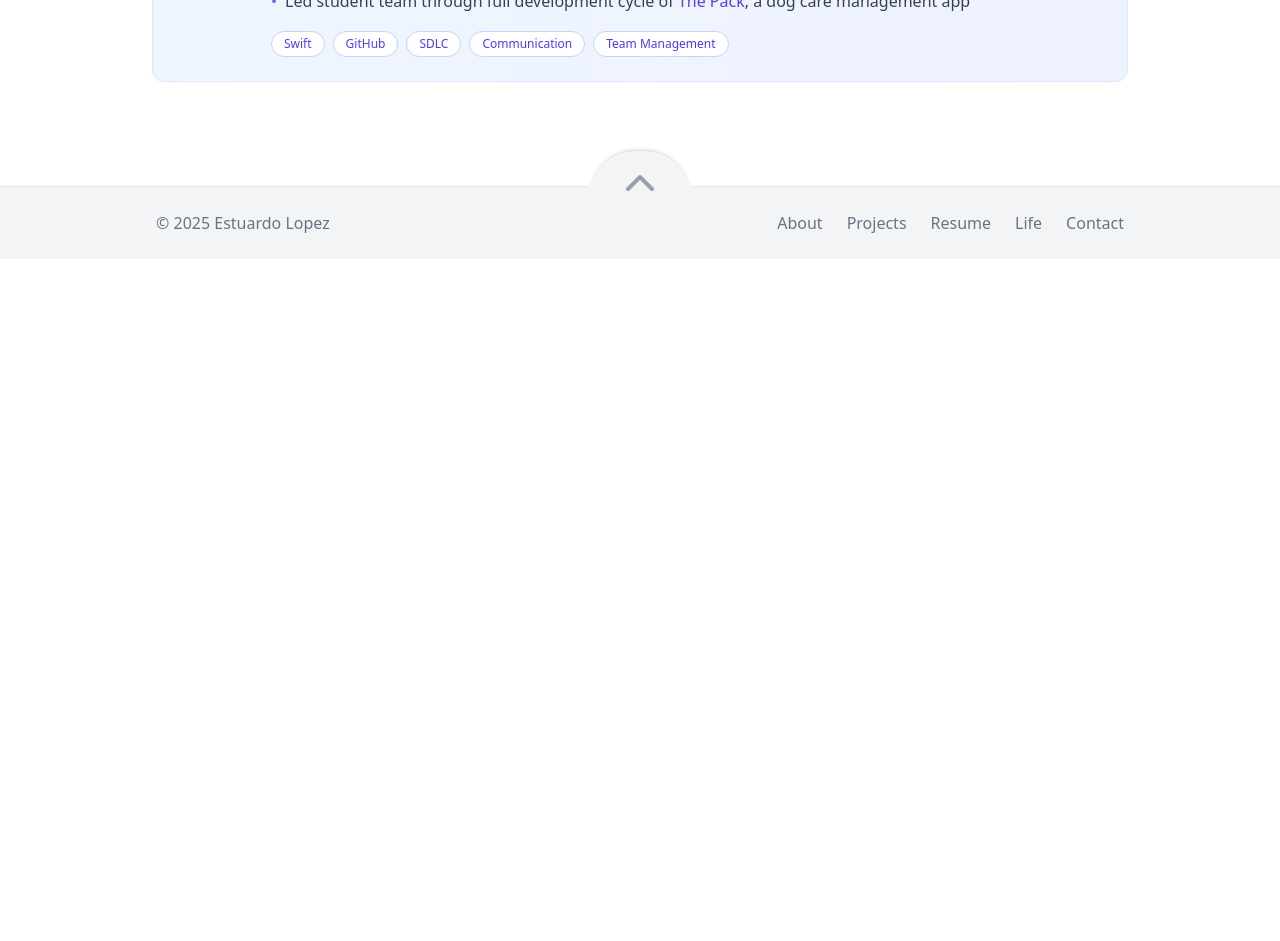
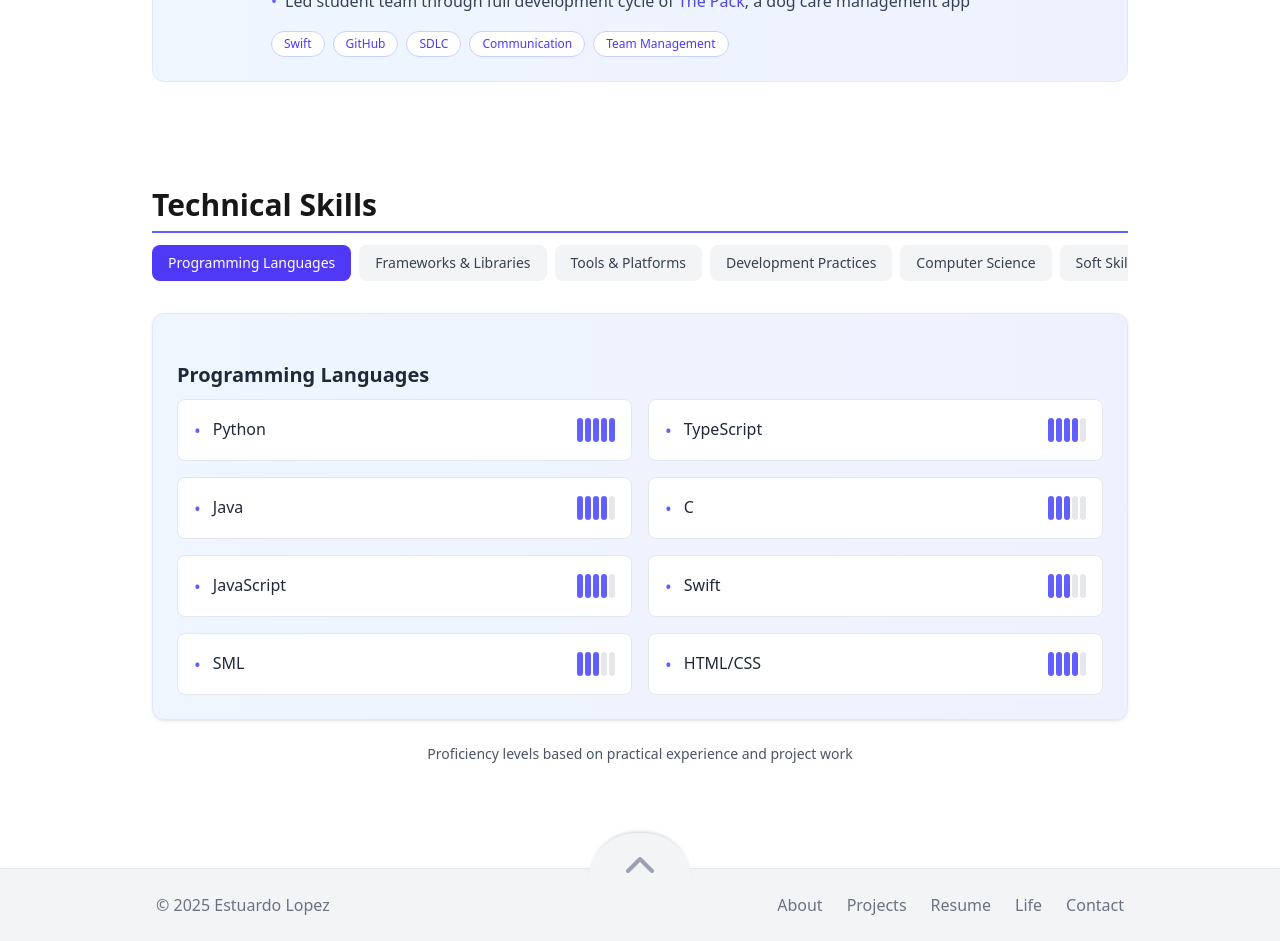
Before and after one commit to estulpz202/personal-website, a Next.js app: page /about in a window 1280 px wide. Shown: the part 1000-1941 px from the top of the page. Before the commit the page ends 1259 px from the top, so only its background shows below. Built offline with nearby package versions, Linux system fonts and the light colour scheme.

Commit message:
Fixed skills section name and imports for home page. Add initial SkillsSection for about page.

```diff
--- a/src/app/about/page.tsx
+++ b/src/app/about/page.tsx
@@ -1,6 +1,7 @@
 import Container from '@/components/common/Container';
 import EducationSection from '@/components/about/EducationSection';
 import ExperienceSection from '@/components/about/ExperienceSection';
+import SkillsSection from '@/components/skills/SkillsSection';
 
 /**
  * Page metadata for browser tab display
@@ -29,6 +30,9 @@ export default function AboutPage() {
 
         {/* Experience Section Component */}
         <ExperienceSection />
+
+        {/* Skills Section Component */}
+        <SkillsSection />
       </Container>
     </main>
   );
--- a/src/components/skills/SkillsData.ts
+++ b/src/components/skills/SkillsData.ts
@@ -1,91 +1,23 @@
 /**
- * Types and data for skills section
- */
-
-export type SkillCategory = 'languages' | 'tools' | 'development' | 'soft';
-
-export const skillsData: Record<
-  SkillCategory,
-  {
-    title: string;
-    skills: Array<{ name: string }>;
-  }
-> = {
-  languages: {
-    title: 'Programming Languages',
-    skills: [
-      { name: 'Python' },
-      { name: 'TypeScript' },
-      { name: 'Java' },
-      { name: 'C' },
-      { name: 'JavaScript' },
-      { name: 'Swift' },
-      { name: 'SML' },
-      { name: 'HTML/CSS' },
-    ],
-  },
-  tools: {
-    title: 'Technical Tools',
-    skills: [
-      { name: 'GitHub' },
-      { name: 'Docker' },
-      { name: 'FastAPI' },
-      { name: 'React' },
-      { name: 'Next.js' },
-      { name: 'NPM/Yarn' },
-      { name: 'Maven' },
-      { name: 'Poetry' },
-      { name: 'Command Line' },
-      { name: 'Firebase' },
-      { name: 'Tailwind CSS' },
-    ],
-  },
-  development: {
-    title: 'Development Skills',
-    skills: [
-      { name: 'Algorithms' },
-      { name: 'Data Structures' },
-      { name: 'OOP' },
-      { name: 'Functional Programming' },
-      { name: 'REST APIs' },
-      { name: 'System Design' },
-      { name: 'Full Stack Development' },
-      { name: 'Testing' },
-      { name: 'CI/CD' },
-      { name: 'Version Control' },
-      { name: 'UI/UX Basics' },
-      { name: 'DevOps Basics' },
-    ],
-  },
-  soft: {
-    title: 'Soft Skills',
-    skills: [
-      { name: 'Communication' },
-      { name: 'Team Leadership' },
-      { name: 'Project Management' },
-      { name: 'Problem Solving' },
-      { name: 'Mentorship' },
-      { name: 'Time Management' },
-      { name: 'Adaptability' },
-      { name: 'Critical Thinking' },
-    ],
-  },
-};
-
-/**
- * Home page simplified skills data (subset for homepage)
+ * Type definitions for a single skill, category, and skills data
  */
 export type Skill = {
   name: string;
-  icon: string;
+  proficiency?: number; // Optional: 1-5 scale for the about page
+  icon?: string; // Optional: icon name for the home page
 };
 
-export type HomeSkillCategory = {
+export type SkillCategory = {
   title: string;
   skills: Skill[];
 };
 
-export const homeSkillsData: HomeSkillCategory[] = [
+export type SkillsDataType = Record<string, SkillCategory>;
+
+/**
+ * Home page skills data
+ */
+export const homeSkillsData: SkillCategory[] = [
   {
     title: 'Languages',
     skills: [
@@ -114,3 +46,87 @@ export const homeSkillsData: HomeSkillCategory[] = [
     ],
   },
 ];
+
+/**
+ * Comprehensive skills data for the about page
+ */
+export const skillsData: SkillsDataType = {
+  languages: {
+    title: 'Programming Languages',
+    skills: [
+      { name: 'Python', proficiency: 5 },
+      { name: 'TypeScript', proficiency: 4 },
+      { name: 'Java', proficiency: 4 },
+      { name: 'C', proficiency: 3 },
+      { name: 'JavaScript', proficiency: 4 },
+      { name: 'Swift', proficiency: 3 },
+      { name: 'SML', proficiency: 3 },
+      { name: 'HTML/CSS', proficiency: 4 },
+    ],
+  },
+  frameworks: {
+    title: 'Frameworks & Libraries',
+    skills: [
+      { name: 'FastAPI', proficiency: 5 },
+      { name: 'Node.js', proficiency: 4 },
+      { name: 'Next.js', proficiency: 4 },
+      { name: 'Tailwind CSS', proficiency: 4 },
+      { name: 'React', proficiency: 4 },
+      { name: 'Express.js', proficiency: 3 },
+      { name: 'Spring Boot', proficiency: 3 },
+      { name: 'UIKit', proficiency: 3 },
+    ],
+  },
+  tools: {
+    title: 'Tools & Platforms',
+    skills: [
+      { name: 'GitHub', proficiency: 5 },
+      { name: 'Git', proficiency: 5 },
+      { name: 'Docker', proficiency: 4 },
+      { name: 'VS Code', proficiency: 5 },
+      { name: 'Firebase', proficiency: 3 },
+      { name: 'AWS', proficiency: 3 },
+      { name: 'Jira', proficiency: 4 },
+      { name: 'Figma', proficiency: 3 },
+    ],
+  },
+  practices: {
+    title: 'Development Practices',
+    skills: [
+      { name: 'Testing', proficiency: 4 },
+      { name: 'DevOps', proficiency: 3 },
+      { name: 'LLM API Integration', proficiency: 4 },
+      { name: 'CI/CD', proficiency: 3 },
+      { name: 'Agile/Scrum', proficiency: 4 },
+      { name: 'REST API Design', proficiency: 5 },
+      { name: 'Code Review', proficiency: 4 },
+      { name: 'System Design', proficiency: 4 },
+    ],
+  },
+  concepts: {
+    title: 'Computer Science',
+    skills: [
+      { name: 'Data Structures', proficiency: 5 },
+      { name: 'Algorithms', proficiency: 5 },
+      { name: 'Object-Oriented Programming', proficiency: 5 },
+      { name: 'Functional Programming', proficiency: 4 },
+      { name: 'Database Design', proficiency: 4 },
+      { name: 'Computer Architecture', proficiency: 3 },
+      { name: 'Operating Systems', proficiency: 3 },
+      { name: 'Networking', proficiency: 3 },
+    ],
+  },
+  soft: {
+    title: 'Soft Skills',
+    skills: [
+      { name: 'Communication', proficiency: 5 },
+      { name: 'Team Leadership', proficiency: 4 },
+      { name: 'Project Management', proficiency: 4 },
+      { name: 'Problem Solving', proficiency: 5 },
+      { name: 'Mentorship', proficiency: 4 },
+      { name: 'Time Management', proficiency: 4 },
+      { name: 'Adaptability', proficiency: 5 },
+      { name: 'Critical Thinking', proficiency: 5 },
+    ],
+  },
+};
--- a/src/components/skills/SkillsSection.tsx
+++ b/src/components/skills/SkillsSection.tsx
@@ -1,90 +1,77 @@
-import Link from 'next/link';
+'use client';
+
+import { useState } from 'react';
 import SectionHeader from '@/components/common/SectionHeader';
-import SkillsIcon from './SkillsIcon';
+import { skillsData } from './SkillsData';
 import Icon from '@/components/ui/Icon';
 
-// Skill types and data
-type Skill = {
-  name: string;
-  icon: string;
-};
+/**
+ * SkillsSection - Comprehensive skills display for the about page
+ */
+export default function SkillsSection() {
+  const [activeTab, setActiveTab] = useState<string>('languages');
 
-type SkillCategory = {
-  title: string;
-  skills: Skill[];
-};
-
-const skillsData: SkillCategory[] = [
-  {
-    title: 'Languages',
-    skills: [
-      { name: 'Python', icon: 'python' },
-      { name: 'TypeScript', icon: 'typescript' },
-      { name: 'Java', icon: 'java' },
-      { name: 'C', icon: 'c' },
-    ],
-  },
-  {
-    title: 'Full Stack',
-    skills: [
-      { name: 'FastAPI', icon: 'fastapi' },
-      { name: 'Node.js', icon: 'nodejs' },
-      { name: 'Next.js', icon: 'nextjs' },
-      { name: 'Tailwind CSS', icon: 'tailwindcss' },
-    ],
-  },
-  {
-    title: 'Tools & Practices',
-    skills: [
-      { name: 'GitHub', icon: 'github' },
-      { name: 'LLM API', icon: 'llmapi' },
-      { name: 'DevOps', icon: 'devops' },
-      { name: 'Testing', icon: 'testing' },
-    ],
-  },
-];
-
-// Single skill card component
-const SkillCard = ({ skill }: { skill: Skill }) => {
+  /**
+   * Renders proficiency indicator bars
+   */
+  const renderProficiency = (level: number = 3) => {
     return (
-    <div className="flex items-center gap-2 p-2 bg-white rounded-lg border border-gray-200 shadow-sm">
-      <div className="flex-shrink-0">
-        <SkillsIcon name={skill.icon} className="h-6 w-6" />
-      </div>
-      <span className="font-medium text-gray-800 text-sm">{skill.name}</span>
+      <div className="flex gap-0.5">
+        {[1, 2, 3, 4, 5].map((i) => (
+          <div
+            key={i}
+            className={`w-1.5 h-6 rounded-sm ${i <= level ? 'bg-indigo-500' : 'bg-gray-200'}`}
+          />
+        ))}
       </div>
     );
   };
 
-export default function SkillsSection() {
   return (
-    <section className="pt-8 pb-10 fade-in-up">
-      <SectionHeader title="Technical Highlights" />
+    <section className="py-10 fade-in-up" id="skills">
+      <SectionHeader title="Technical Skills" />
 
-      <div className="grid grid-cols-1 md:grid-cols-3 gap-6">
-        {skillsData.map((category) => (
-          <div key={category.title} className="space-y-3">
-            <h3 className="text-lg font-medium text-gray-700 mb-2">{category.title}</h3>
-            <div className="grid grid-cols-1 gap-2">
-              {category.skills.map((skill) => (
-                <SkillCard key={skill.name} skill={skill} />
+      {/* Skills Navigation */}
+      <div className="flex overflow-x-auto mb-6 pb-2 gap-2">
+        {Object.entries(skillsData).map(([key, data]) => (
+          <button
+            key={key}
+            onClick={() => setActiveTab(key)}
+            className={`px-4 py-2 rounded-lg text-sm font-medium whitespace-nowrap transition-colors ${
+              activeTab === key
+                ? 'bg-indigo-600 text-white'
+                : 'bg-gray-100 text-gray-700 hover:bg-gray-200'
+            }`}
+          >
+            {data.title}
+          </button>
+        ))}
+      </div>
+
+      {/* Skills Content */}
+      <div className="bg-gradient-to-r from-blue-50 to-indigo-50 rounded-xl shadow-sm border border-indigo-100 p-6">
+        <h3 className="text-xl font-semibold text-gray-800 mb-4">{skillsData[activeTab].title}</h3>
+        <div className="grid grid-cols-1 md:grid-cols-2 gap-4">
+          {skillsData[activeTab].skills.map((skill) => (
+            <div
+              key={skill.name}
+              className="bg-white rounded-lg p-4 border border-gray-200 flex items-center justify-between hover:border-indigo-300 transition-colors"
+            >
+              <div className="flex items-center gap-3">
+                <span className="text-indigo-500 text-lg">•</span>
+                <span className="text-gray-800 font-medium">{skill.name}</span>
+              </div>
+              {renderProficiency(skill.proficiency)}
+            </div>
           ))}
         </div>
       </div>
-        ))}
-      </div>
 
-      <div className="mt-6 text-center">
-        <Link
-          href="/about"
-          className="text-indigo-500 font-medium hover:text-indigo-600 inline-flex items-center group px-1 py-0.5"
-        >
-          More about me
-          <Icon
-            name="arrow-right"
-            className="w-5 h-5 ml-1 transform transition-transform group-hover:translate-x-1"
-          />
-        </Link>
+      <div className="mt-6 text-center text-gray-600 text-sm">
+        <p className="flex items-center justify-center gap-1">
+          {/* <Icon name="info" className="w-4 h-4" /> */}
+          Proficiency levels based on practical experience and project work
+        </p>
       </div>
     </section>
   );
--- a/src/components/skills/SkillsSectionHome.tsx
+++ b/src/components/skills/SkillsSectionHome.tsx
@@ -4,20 +4,24 @@ import SkillsIcon from './SkillsIcon';
 import Icon from '@/components/ui/Icon';
 import { homeSkillsData, Skill } from './SkillsData';
 
-// Single skill card component
+/**
+ * Single skill card component
+ */
 const SkillCard = ({ skill }: { skill: Skill }) => {
   return (
     <div className="flex items-center gap-2 p-2 bg-white rounded-lg border border-gray-200 shadow-sm">
-      <div className="flex-shrink-0">
-        <SkillsIcon name={skill.icon} className="h-6 w-6" />
-      </div>
+      {skill.icon && (
+        <div className="flex-shrink-0">
+          <SkillsIcon name={skill.icon} className="h-6 w-6" />
+        </div>
+      )}
       <span className="font-medium text-gray-800 text-sm">{skill.name}</span>
     </div>
   );
 };
 
 /**
- * SkillsSectionHome - A simplified version of the skills section for the home page
+ * SkillsSectionHome - Compact skills display for the home page
  */
 export default function SkillsSectionHome() {
   return (
```
Lines whose indentation alone changed are shown as unchanged.
